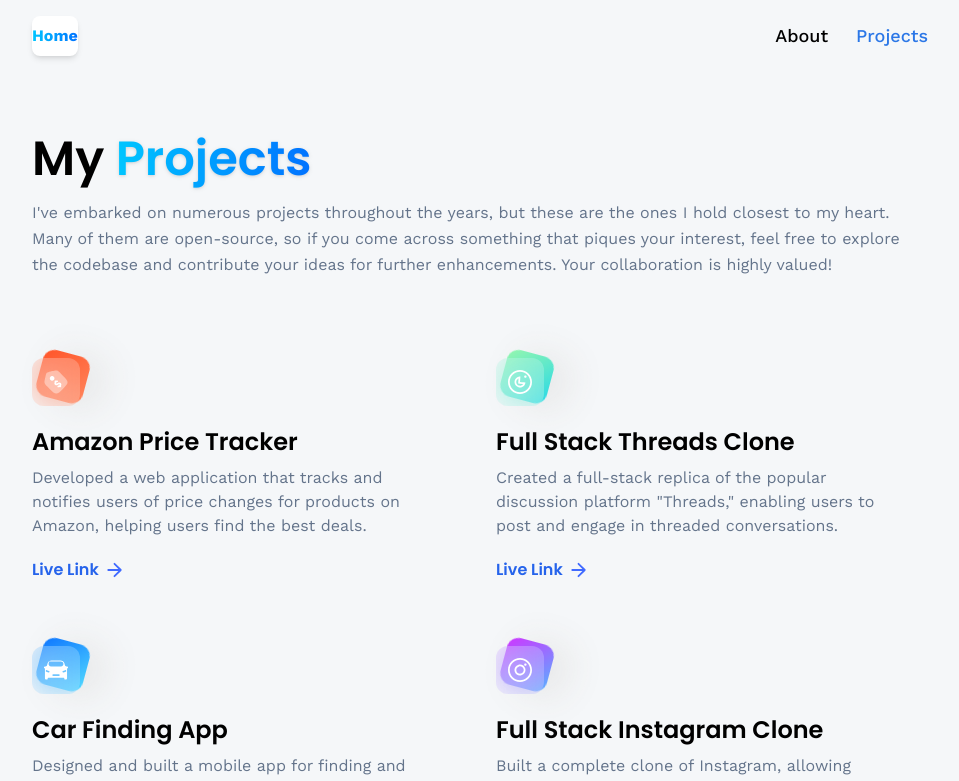
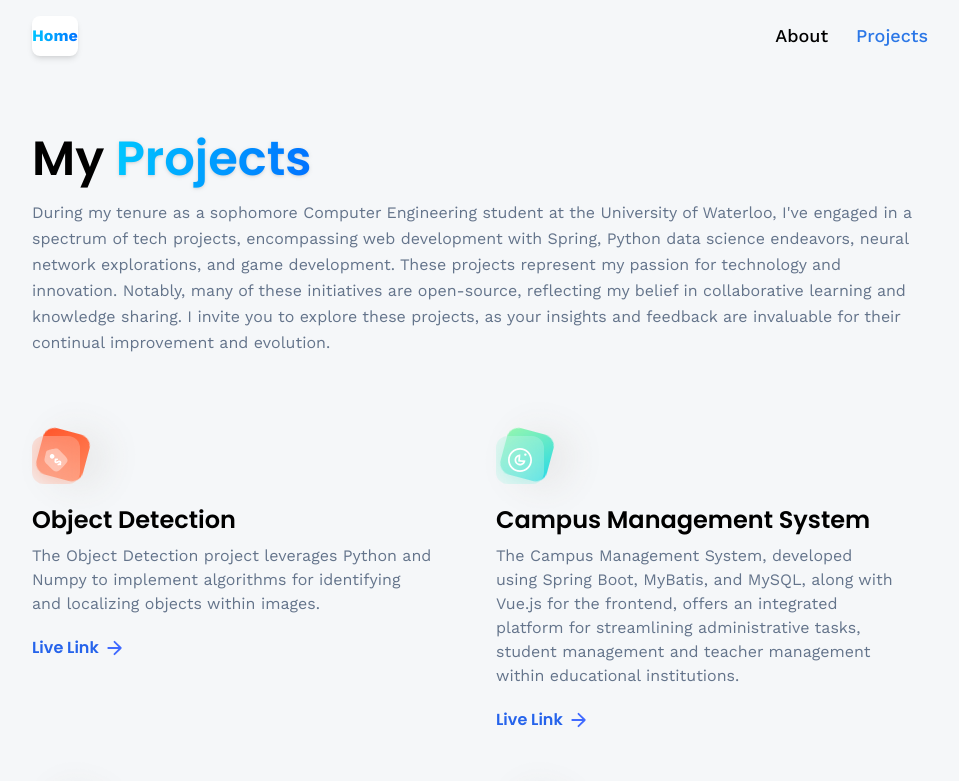
Before and after one commit to XiandaDu/3d_web, a React (Vite) app: page /projects in a window 1280 px wide. Shown: the top 781 px of the page, without its empty margins (160-1119 px from the left). Built offline with nearby package versions, Linux system fonts and the light colour scheme.

Commit message:
feat: project details created

```diff
--- a/src/constants/index.js
+++ b/src/constants/index.js
@@ -187,36 +187,36 @@
     {
         iconUrl: pricewise,
         theme: 'btn-back-red',
-        name: 'Amazon Price Tracker',
-        description: 'Developed a web application that tracks and notifies users of price changes for products on Amazon, helping users find the best deals.',
-        link: 'https://github.com/adrianhajdin/pricewise',
+        name: 'Object Detection',
+        description: 'The Object Detection project leverages Python and Numpy to implement algorithms for identifying and localizing objects within images.',
+        link: 'https://github.com/XiandaDu/Object-Recognition',
     },
     {
         iconUrl: threads,
         theme: 'btn-back-green',
-        name: 'Full Stack Threads Clone',
-        description: 'Created a full-stack replica of the popular discussion platform "Threads," enabling users to post and engage in threaded conversations.',
-        link: 'https://github.com/adrianhajdin/threads',
+        name: 'Campus Management System',
+        description: 'The Campus Management System, developed using Spring Boot, MyBatis, and MySQL, along with Vue.js for the frontend, offers an integrated platform for streamlining administrative tasks, student management and teacher management within educational institutions.',
+        link: 'https://github.com/XiandaDu/Campus-Management-System',
     },
     {
         iconUrl: car,
         theme: 'btn-back-blue',
-        name: 'Car Finding App',
-        description: 'Designed and built a mobile app for finding and comparing cars on the market, streamlining the car-buying process.',
-        link: 'https://github.com/adrianhajdin/project_next13_car_showcase',
+        name: 'Digit Recognition',
+        description: 'Digit recognition, powered by Python, TensorFlow, and Jupyter Notebook for model training and evaluation, coupled with React.js for the frontend deployed on Vercel, enables the accurate identification of handwritten digits.',
+        link: 'https://github.com/XiandaDu/Digit-Recognition',
     },
     {
         iconUrl: snapgram,
         theme: 'btn-back-pink',
-        name: 'Full Stack Instagram Clone',
-        description: 'Built a complete clone of Instagram, allowing users to share photos and connect with friends in a familiar social media environment.',
-        link: 'https://github.com/adrianhajdin/social_media_app',
-    },
-    {
-        iconUrl: estate,
-        theme: 'btn-back-black',
-        name: 'Real-Estate Application',
-        description: 'Developed a web application for real estate listings, facilitating property searches and connecting buyers with sellers.',
-        link: 'https://github.com/adrianhajdin/projects_realestate',
+        name: 'Real Time Chat',
+        description: 'Real-time chat application, crafted using Vue.js for the frontend, Spring Boot for the backend, and Websocket technology facilitated by socket.js, fosters seamless communication and collaboration, allowing users to exchange messages instantaneously in a dynamic and interactive environment.',
+        link: 'https://github.com/XiandaDu/Real-Time-Chat',
+    // },
+    // {
+    //     iconUrl: estate,
+    //     theme: 'btn-back-black',
+    //     name: 'Real-Estate Application',
+    //     description: 'Developed a web application for real estate listings, facilitating property searches and connecting buyers with sellers.',
+    //     link: 'https://github.com/adrianhajdin/projects_realestate',
     }
 ];
--- a/src/pages/Projects.jsx
+++ b/src/pages/Projects.jsx
@@ -14,11 +14,12 @@
       </h1>
 
       <p className='text-slate-500 mt-2 leading-relaxed'>
-        I've embarked on numerous projects throughout the years, but these are
-        the ones I hold closest to my heart. Many of them are open-source, so if
-        you come across something that piques your interest, feel free to
-        explore the codebase and contribute your ideas for further enhancements.
-        Your collaboration is highly valued!
+      During my tenure as a sophomore Computer Engineering student at the University of Waterloo,
+      I've engaged in a spectrum of tech projects, encompassing web development with Spring, Python data science endeavors,
+      neural network explorations, and game development. These projects represent my passion for technology and innovation.
+      Notably, many of these initiatives are open-source, reflecting my belief in collaborative learning and knowledge sharing.
+      I invite you to explore these projects, as your insights and feedback are invaluable for their continual improvement
+      and evolution.
       </p>
 
       <div className='flex flex-wrap my-20 gap-16'>
```
